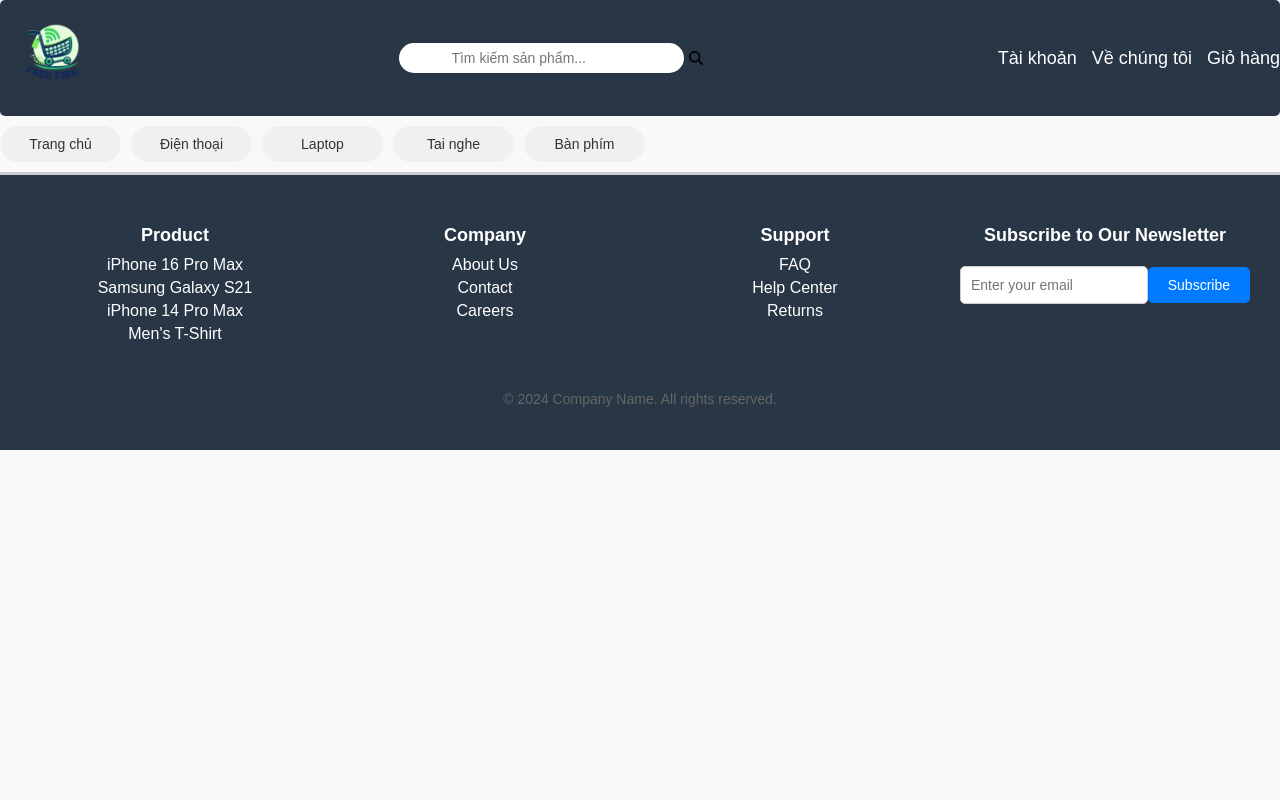
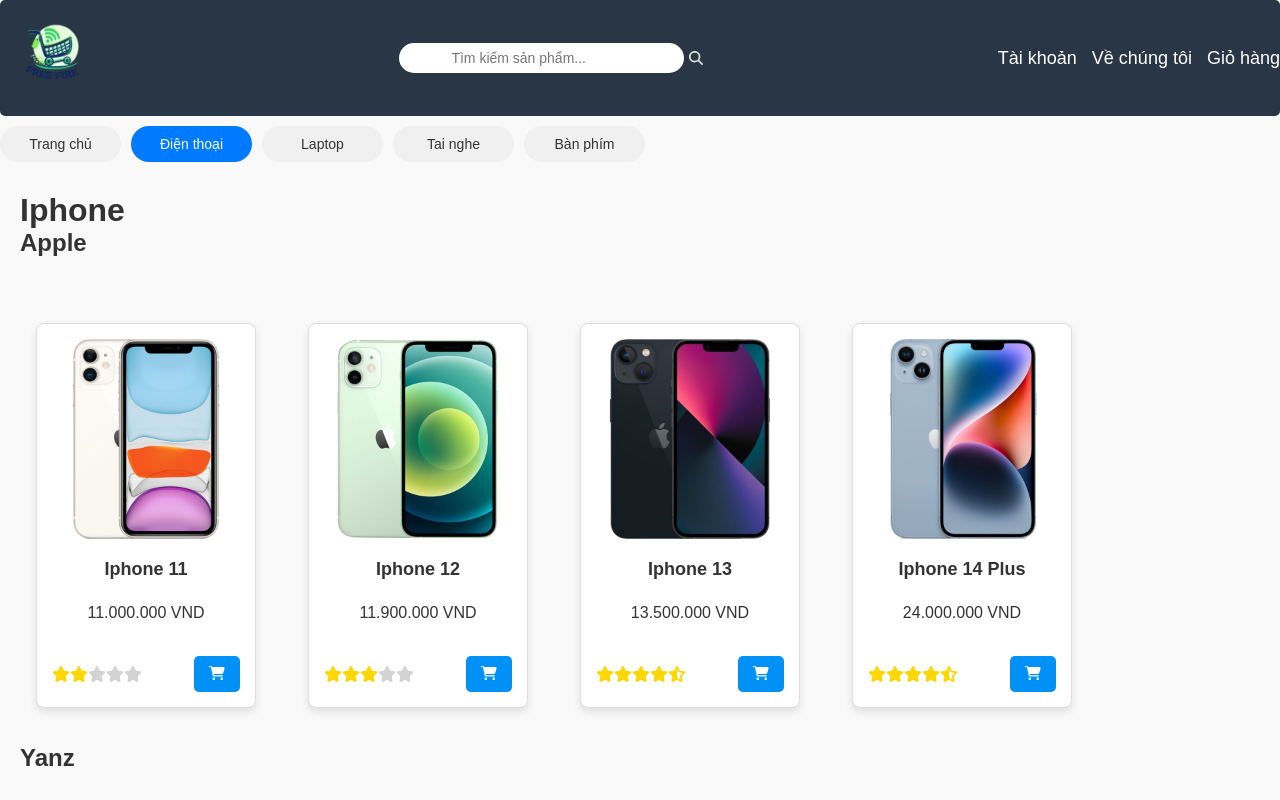
Before and after one commit to baolong205/do_an_cuoi_ky, a React (Create React App) app: page /iphones in a window 1280 px wide. Shown: the top 800 px of the page. Built offline with nearby package versions, Linux system fonts and the light colour scheme; the HTML template or start-up script is replaced by a standard one.

Commit message:
giangcuto

```diff
--- a/src/Data/ProductData.js
+++ b/src/Data/ProductData.js
@@ -9,6 +9,7 @@
     rating: 2,
     stock: 25,
     discount: 0.1,
+    brand:'Apple' ,
   },
   {
     id: 2,
@@ -20,6 +21,7 @@
     rating: 3,
     stock: 50,
     discount: 0,
+    brand:'Apple' ,
   },
   {
     id: 3,
@@ -31,6 +33,7 @@
     rating: 4.7,
     stock: 15,
     discount: 0.05,
+    brand:'Apple' ,
   },
   {
     id: 4,
@@ -42,6 +45,7 @@
     rating: 4.2,
     stock: 100,
     discount: 0.2,
+    brand:'Apple' ,
   },
   {
     id: 5,
@@ -53,6 +57,7 @@
     rating: 4.6,
     stock: 30,
     discount: 0.15,
+    brand:'Yanz' ,
   },
   {
     id: 6,
@@ -64,6 +69,7 @@
     rating: 4.9,
     stock: 20,
     discount: 0.1,
+    brand:'Yanz' ,
   },
   {
     id: 7,
@@ -75,6 +81,7 @@
     rating: 4.8,
     stock: 12,
     discount: 0,
+    brand:'Yanz' ,
   },
   {
     id: 8,
@@ -86,6 +93,7 @@
     rating: 5.0,
     stock: 200,
     discount: 0.1,
+    brand:'Gz' ,
   },
   {
     id: 9,
@@ -98,6 +106,7 @@
     rating: 4.5,
     stock: 10,
     discount: 0.05,
+    brand:'Gz' ,
   },
   {
     id: 10,
@@ -109,6 +118,7 @@
     rating: 5.0,
     stock: 45,
     discount: 0.1,
+    brand:'Gz' ,
   },
   {
     id: 11,
@@ -121,6 +131,7 @@
     stock: 35,
     discount: 0,
     brand: "Dell",
+
   },
   {
     id: 12,
--- a/src/Home.js
+++ b/src/Home.js
@@ -3,6 +3,7 @@
 import { Routes, Route, useLocation, useNavigate } from 'react-router-dom';
 import Navbar from './Nav/Navbar';
 import LaptopPage from './Pages/LaptopPage';  // Import LaptopPage
+import Iphone from './Pages/Iphone';  // Import LaptopPage
 import ProductList from './components/ProductList';
 import Cart from './components/card';
 import Checkout from './components/Checkout';
@@ -78,6 +79,7 @@
       <div className="app">
         <Routes>
           <Route path="/" element={<ProductList products={filteredProducts} addToCart={handleAddToCart} />} />
+          <Route path="/iphones" element={<Iphone addToCart={handleAddToCart} />} /> {/* Route cho Iphone */}
           <Route path="/laptops" element={<LaptopPage addToCart={handleAddToCart} />} /> {/* Route cho LaptopPage */}
           <Route path="/cart" element={isLogin ? <Cart cartItems={cart} removeFromCart={handleRemoveFromCart} updateQuantity={handleUpdateQuantity} /> : <Account />} />
           <Route path="/checkout" element={isLogin ? <Checkout cartItems={cart} clearCart={clearCart} /> : <Account />} />
--- a/src/Nav/Navbar.css
+++ b/src/Nav/Navbar.css
@@ -41,6 +41,7 @@
   display: flex;
   align-items: center;
   justify-content: center;
+  color: #ddd;
 }
 
 /* Thay đổi kích thước của FontAwesome icon */
--- a/src/Nav/Navbar.js
+++ b/src/Nav/Navbar.js
@@ -1,5 +1,5 @@
 // src/Nav/Navbar.js
-import React, { useState } from "react";
+import React, { useState, useEffect } from "react";
 import { Link, useLocation } from "react-router-dom";
 import { FontAwesomeIcon } from "@fortawesome/react-fontawesome";
 import { faSearch } from "@fortawesome/free-solid-svg-icons";
@@ -10,26 +10,43 @@
   const [searchSuggestions, setSearchSuggestions] = useState([]);
   const location = useLocation();
 
+  const [hideSuggestionsTimeout, setHideSuggestionsTimeout] = useState(null);
+
   const handleSearch = () => {
-    onSearch(searchTerm, "All"); // Logic vẫn giữ nguyên
+    onSearch(searchTerm, "All"); // Tìm kiếm tất cả sản phẩm khi nhấn nút tìm kiếm
   };
 
   const handleInputChange = (e) => {
     const value = e.target.value;
     setSearchTerm(value);
-    onSearch(value, "All"); // Logic vẫn giữ nguyên
+    onSearch(value, "All");
 
     if (value) {
       const suggestions = Array.isArray(products)
-        ? products.filter((product) =>
-          product.name.toLowerCase().includes(value.toLowerCase())
-        ).slice(0, 5)
+        ? products
+            .filter((product) =>
+              product.name.toLowerCase().includes(value.toLowerCase())
+            )
+            .slice(0, 5) // Giới hạn 5 gợi ý
         : [];
       setSearchSuggestions(suggestions);
     } else {
-      setSearchSuggestions([]);
+      setSearchSuggestions([]); // Nếu không có giá trị, xóa gợi ý
     }
   };
+
+  // Tự động ẩn gợi ý sau 2 giây khi không tương tác
+  useEffect(() => {
+    if (searchSuggestions.length > 0) {
+      if (hideSuggestionsTimeout) {
+        clearTimeout(hideSuggestionsTimeout);
+      }
+      const timeout = setTimeout(() => {
+        setSearchSuggestions([]);
+      }, 2000); // 2 giây
+      setHideSuggestionsTimeout(timeout);
+    }
+  }, [searchSuggestions]);
 
   const isAccountPage = location.pathname === "/account";
 
@@ -54,6 +71,7 @@
             <FontAwesomeIcon icon={faSearch} />
           </button>
 
+          {/* Hiển thị gợi ý tìm kiếm nếu có */}
           {searchSuggestions.length > 0 && (
             <div className="search-suggestions">
               {searchSuggestions.map((suggestion, index) => (
@@ -61,7 +79,11 @@
                   to={`/product/${suggestion.id}`}
                   key={index}
                   className="search-suggestion-item"
-                  onClick={() => onSearch(suggestion.name, "All")}
+                  onClick={() => {
+                    setSearchTerm(suggestion.name); // Gán lại giá trị đã chọn vào input
+                    onSearch(suggestion.name, "All");
+                    setSearchSuggestions([]); // Ẩn gợi ý ngay lập tức khi nhấn
+                  }}
                 >
                   {suggestion.name}
                 </Link>
@@ -96,8 +118,8 @@
             Trang chủ
           </Link>
           <Link
-            to="/products/Phone"
-            className={`navbar-category-btn ${location.pathname.includes("/Phone") ? "active" : ""}`}
+            to="/iphones"
+            className={`navbar-category-btn ${location.pathname.includes("/iphones") ? "active" : ""}`}
             onClick={() => {
               setCategory("Phone");
               onSearch("", "Phone");
--- /dev/null
+++ b/src/Pages/Iphone.css
@@ -0,0 +1,63 @@
+/* src/components/Laptop.css */
+.laptop-page {
+    padding: 20px;
+  }
+
+  .product-list {
+    display: grid;
+    grid-template-columns: repeat(5, 1fr); /* Cố định 5 cột */
+    gap: 20px;
+  }
+
+  .product-card {
+    background-color: white;
+    border-radius: 8px;
+    box-shadow: 0 2px 8px rgba(0, 0, 0, 0.1);
+    padding: 15px;
+    text-align: center;
+    transition: transform 0.3s ease;
+  }
+
+  .product-card:hover {
+    transform: scale(1.05); /* Khi hover sẽ làm card phóng to */
+  }
+
+  .product-card img {
+    width: 100%;
+    height: auto;
+    border-radius: 8px;
+  }
+
+  .product-card h3 {
+    font-size: 18px;
+    margin: 10px 0;
+  }
+
+  .product-card p {
+    font-size: 16px;
+    color: #333;
+  }
+
+  .product-card-footer {
+    display: flex;
+    justify-content: space-between;
+    align-items: center;
+    margin-top: 10px;
+  }
+
+  .product-card-footer .rating {
+    display: flex;
+  }
+
+  .add-to-cart-btn {
+    background-color: #0091f8;
+    border: none;
+    padding: 10px 15px;
+    border-radius: 5px;
+    cursor: pointer;
+    transition: background-color 0.3s;
+  }
+
+  .add-to-cart-btn:hover {
+    background-color: #e09500;
+  }
--- /dev/null
+++ b/src/Pages/Iphone.js
@@ -0,0 +1,48 @@
+import React, { useState, useEffect } from 'react';
+import { getProducts } from '../Data/ProductData'; // Giả sử getProducts là hàm lấy tất cả sản phẩm
+import ProductCard from '../components/ProductCard'; // Import ProductCard
+import './Iphone.css';
+
+const Iphone = ({ addToCart }) => {
+    const [groupedIphones, setGroupedIphones] = useState({});
+
+    useEffect(() => {
+        const products = getProducts(); // Lấy tất cả sản phẩm
+        const iphoneProducts = products.filter(product => product.category === 'Phone'); // Lọc sản phẩm theo category
+
+
+        // Nhóm sản phẩm theo brand
+        const brandGroups = iphoneProducts.reduce((groups, product) => {
+            const brand = product.brand || 'Unknown Brand'; // Nếu không có brand, gán là 'Unknown Brand'
+            if (!groups[brand]) {
+                groups[brand] = [];
+            }
+            groups[brand].push(product);
+            return groups;
+        }, {});
+
+        setGroupedIphones(brandGroups); // Cập nhật state với các nhóm sản phẩm
+    }, []);
+
+    return (
+        <div className="laptop-page">
+            <h1>Iphone</h1>
+            {Object.keys(groupedIphones).length > 0 ? (
+                Object.keys(groupedIphones).map((brand) => (
+                    <div key={brand} className="brand-section">
+                        <h2>{brand}</h2>
+                        <div className="product-list">
+                            {groupedIphones[brand].map((product) => (
+                                <ProductCard key={product.id} product={product} />
+                            ))}
+                        </div>
+                    </div>
+                ))
+            ) : (
+                <p>No laptops available.</p> // Hiển thị thông báo nếu không có sản phẩm laptop
+            )}
+        </div>
+    );
+};
+
+export default Iphone;
```
